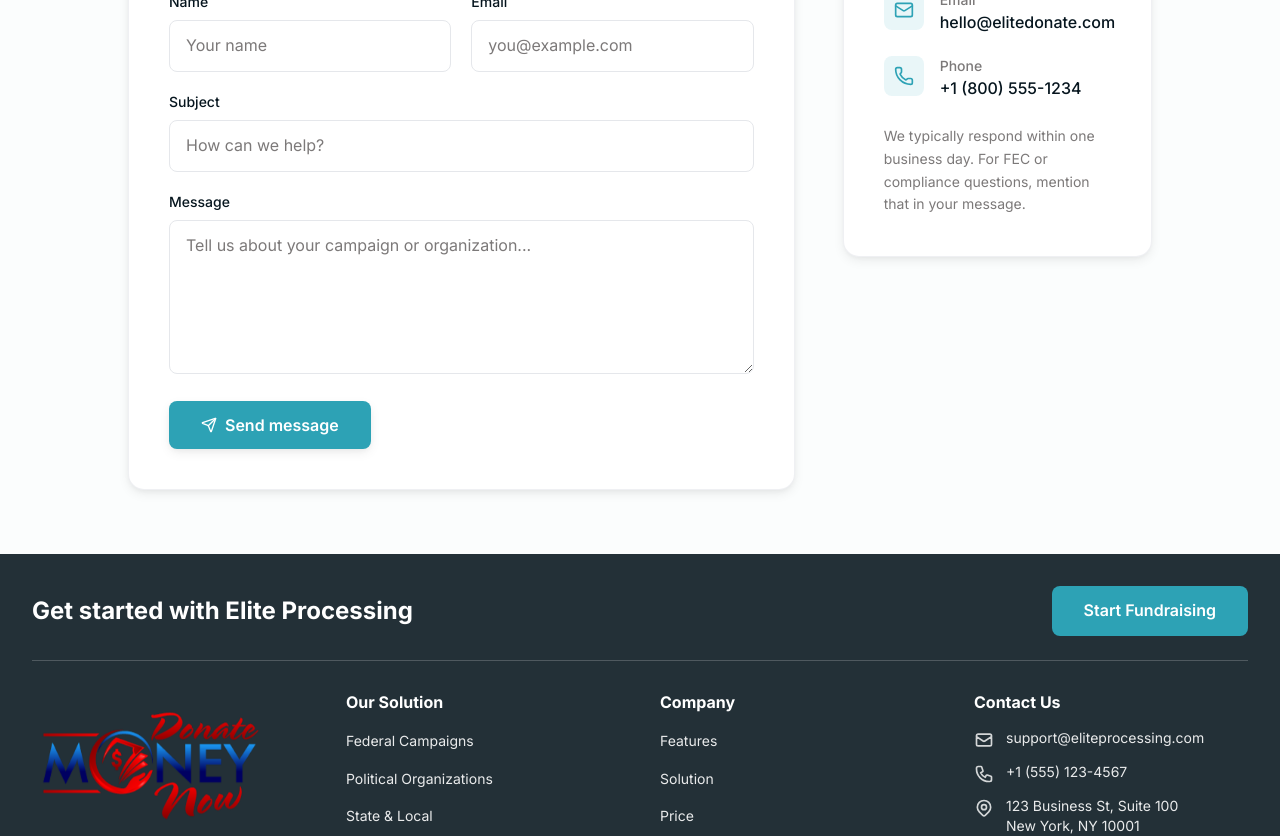
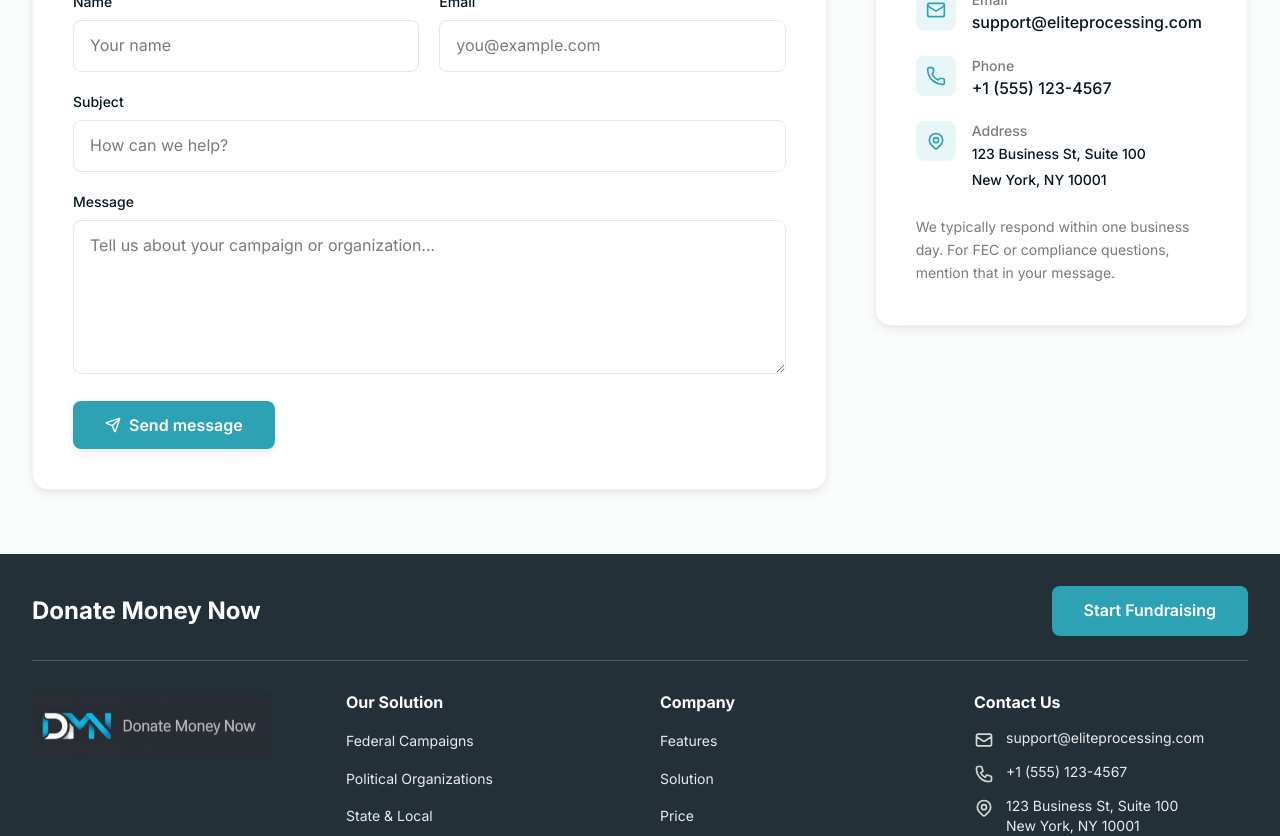
Before and after one commit to Amzad9/DONATE, a Next.js app: page /contact in a window 1280 px wide. Shown: the part 680-1516 px from the top of the page. Built offline with nearby package versions, Linux system fonts and the light colour scheme.

Commit message:
ui changes

```diff
--- a/app/components/Footer.tsx
+++ b/app/components/Footer.tsx
@@ -8,7 +8,7 @@ export default function Footer() {
       <div className="bg-darkSoft text-white pt-8">
         <div className="container mx-auto px-4 sm:px-6 lg:px-8 flex flex-col sm:flex-row justify-between items-center gap-6">
           <h2 className="text-xl sm:text-2xl font-bold text-left">
-            Get started with Elite Processing
+            Donate Money Now
           </h2>
           <Link
             href="/#start"
@@ -30,7 +30,7 @@ export default function Footer() {
             <div>
               <Link href="/" className="inline-block relative h-10 w-50 sm:h-12 sm:w-[240px] mb-4">
                 <Image
-                  src="/logo-h2 1.png"
+                  src="/DMNLogo.png"
                   alt="Donate Money Now"
                   className="object-contain object-left"
                   width={240}
@@ -232,7 +232,7 @@ export default function Footer() {
           {/* Bottom: Copyright + Legal */}
           <div className="border-t border-white/20 pt-3 flex flex-col sm:flex-row justify-between items-center gap-4">
             <p className="text-white/80 text-sm order-2 sm:order-1">
-              © {new Date().getFullYear()} Elite Processing. All rights reserved.
+             Donate Money Now © {new Date().getFullYear()}. All rights reserved.
             </p>
             <div className="flex items-center gap-2 text-sm order-1 sm:order-2">
               <Link href="/privacy" className="text-white/80 hover:text-white transition-colors">
--- a/app/components/Header.tsx
+++ b/app/components/Header.tsx
@@ -40,7 +40,7 @@ export default function Header() {
           <div className="flex items-center">
             <Link href="/" className="block relative  w-45 sm:h-20 sm:w-50">
               <Image
-                src="/logo-h2 1.png"
+                src="/DMNLogo.png"
                 alt="Donate Money Now"
                 fill
                 className="object-contain object-left"
--- a/app/contact/page.tsx
+++ b/app/contact/page.tsx
@@ -38,7 +38,7 @@ export default function ContactPage() {
               Get in touch
             </h1>
             <p className="text-lg lg:text-xl text-white/90 max-w-2xl mx-auto leading-relaxed">
-              Have questions about Elite Donate or ready to start fundraising? We’re here to help.
+              Have questions about Donate Money Now or ready to start fundraising? We’re here to help.
             </p>
           </div>
         </section>
@@ -52,7 +52,7 @@ export default function ContactPage() {
                 We typically respond within one business day. For FEC or compliance questions, mention that in your message.
               </p>
             </div>
-            <div className="grid lg:grid-cols-3 gap-10 lg:gap-12 max-w-5xl mx-auto">
+            <div className="grid lg:grid-cols-3 gap-10 lg:gap-12  mx-auto">
               {/* Contact form - 2 cols */}
               <div className="lg:col-span-2">
                 <div className="bg-white rounded-2xl p-8 lg:p-10 shadow-card border border-gray-200/60 transition-all duration-200 hover:shadow-lg hover:border-primary/20">
@@ -151,10 +151,10 @@ export default function ContactPage() {
                       <div>
                         <p className="text-sm font-medium text-textMuted">Email</p>
                         <a
-                          href="mailto:hello@elitedonate.com"
+                          href="mailto:support@eliteprocessing.com"
                           className="text-dark font-medium hover:text-primary transition-colors"
                         >
-                          hello@elitedonate.com
+                          support@eliteprocessing.com
                         </a>
                       </div>
                     </li>
@@ -165,13 +165,45 @@ export default function ContactPage() {
                       <div>
                         <p className="text-sm font-medium text-textMuted">Phone</p>
                         <a
-                          href="tel:+18005551234"
+                          href="tel:+15551234567"
                           className="text-dark font-medium hover:text-primary transition-colors"
                         >
-                          +1 (800) 555-1234
+                          +1 (555) 123-4567
                         </a>
                       </div>
                     </li>
+                      <li className="flex items-start gap-4">
+                        <span className="flex h-10 w-10 shrink-0 items-center justify-center rounded-lg bg-primary/10 text-primary">
+                          <svg
+                            className="w-5 h-5"
+                            fill="none"
+                            stroke="currentColor"
+                            viewBox="0 0 24 24"
+                            aria-hidden
+                          >
+                            <path
+                              strokeLinecap="round"
+                              strokeLinejoin="round"
+                              strokeWidth={2}
+                              d="M17.657 16.657L13.414 20.9a1.998 1.998 0 01-2.827 0l-4.244-4.243a8 8 0 1111.314 0z"
+                            />
+                            <path
+                              strokeLinecap="round"
+                              strokeLinejoin="round"
+                              strokeWidth={2}
+                              d="M15 11a3 3 0 11-6 0 3 3 0 016 0z"
+                            />
+                          </svg>
+                        </span>
+                        <div>
+                          <p className="text-sm font-medium text-textMuted">Address</p>
+                          <span className="text-dark font-medium hover:text-primary transition-colors text-sm">
+                            123 Business St, Suite 100
+                            <br />
+                            New York, NY 10001
+                          </span>
+                        </div>
+                      </li>
                   </ul>
                   <p className="text-sm text-textMuted mt-6 leading-relaxed">
                     We typically respond within one business day. For FEC or compliance questions, mention that in your message.
--- a/app/page.tsx
+++ b/app/page.tsx
@@ -51,7 +51,7 @@ export default function Home() {
                 </Link>
               </div>
             </div>
-            <div className="hidden lg:block order-1 lg:order-2 min-h-[280px]" aria-hidden />
+            <div className="hidden lg:block order-1 lg:order-2 min-h-70" aria-hidden />
           </div>
         </div>
       </section>
@@ -92,7 +92,7 @@ export default function Home() {
           <div className="grid lg:grid-cols-2 gap-6 lg:gap-8">
             <div className="relative rounded-2xl overflow-hidden shadow-card aspect-4/3 lg:aspect-auto lg:min-h-[320px]">
               <Image
-                src="https://images.unsplash.com/photo-1522071820081-009f0129c71c?w=800&q=80"
+                src="https://images.unsplash.com/photo-1551135049-8a33b5883817?q=80&w=2340&auto=format&fit=crop&ixlib=rb-4.1.0&ixid=M3wxMjA3fDB8MHxwaG90by1wYWdlfHx8fGVufDB8fHx8fA%3D%3D"
                 alt="Diverse team of professionals collaborating in an office"
                 fill
                 sizes="(max-width: 1024px) 100vw, 50vw"
@@ -122,7 +122,7 @@ export default function Home() {
           <div className="mb-12">
             <h2 className="text-3xl lg:text-4xl font-bold text-white mb-4">Finance</h2>
             <p className="text-white/90 text-lg max-w-2xl">
-              Track your donations, manage your donors, and reconcile your finances with ease. Elite Processing provides detailed reports and integrations to streamline your accounting.
+              Track your donations, manage your donors, and reconcile your finances with ease. Donate Money Now provides detailed reports and integrations to streamline your accounting.
             </p>
           </div>
           {/* Lighter blue line above cards */}
@@ -165,7 +165,7 @@ export default function Home() {
           <div className="mb-10">
             <h2 className="text-3xl lg:text-4xl font-bold text-dark mb-4">What We Deliver</h2>
             <p className="text-lg text-textMuted max-w-2xl">
-              Elite Processing provides all the tools you need to receive online donations, manage your donors, and track your fundraising progress, all in one place.
+              Donate Money Now provides all the tools you need to receive online donations, manage your donors, and track your fundraising progress, all in one place.
             </p>
           </div>
 
@@ -235,14 +235,14 @@ export default function Home() {
               </Link>
             </div>
             <div className="flex justify-center lg:justify-end">
-              <div className="relative bg-white rounded-2xl p-10 shadow-card border border-gray-200/60 text-center min-w-[300px] max-w-sm overflow-hidden">
+              <div className="relative rounded-2xl p-10 shadow-card border border-darkSoft text-center min-w-[300px] max-w-sm overflow-hidden">
                 {/* Subtle accent gradient at top */}
                 <div className="absolute top-0 left-0 right-0 h-1 bg-gradient-to-r from-primary to-dark" aria-hidden />
                 <div className="w-14 h-14 rounded-full bg-primary/10 flex items-center justify-center mx-auto mb-5">
                   <TrendingUp className="w-7 h-7 text-primary" />
                 </div>
                 <p className="text-4xl lg:text-5xl font-bold text-primary mb-2">$2.5B+</p>
-                <p className="text-textMuted text-base font-medium mb-6">Raised through Elite Processing</p>
+                <p className="text-textMuted text-base font-medium mb-6">Raised through Donate Money Now</p>
                 <div className="pt-4 border-t border-gray-100">
                   <p className="text-xs font-semibold text-primary uppercase tracking-wider">Trusted by 10,000+ campaigns</p>
                 </div>
@@ -254,8 +254,8 @@ export default function Home() {
 
      <section className="py-20 lg:py-16 bg-white">
           <div className="container mx-auto px-4 sm:px-6 lg:px-8">
-          <div className="text-center mb-16">
-            <h2 className="text-3xl lg:text-4xl font-bold text-dark mb-4">
+            <div className="text-center mb-8">
+              <h2 className="text-3xl lg:text-4xl font-bold text-dark mb-1">
                 Trusted by campaigns and nonprofits
               </h2>
               <p className="text-lg text-textMuted max-w-2xl mx-auto leading-relaxed">
@@ -264,26 +264,28 @@ export default function Home() {
             </div>
 
             <div className="grid md:grid-cols-3 gap-8 max-w-5xl mx-auto">
-            <div className="bg-primary rounded-2xl p-10 shadow-card border border-gray-200/60">
-              <p className="text-light leading-relaxed mb-6 text-base">
-                &ldquo;Elite Donate transformed our campaign fundraising. FEC reporting is automatic, and we raised 300% more than our previous cycle. The platform is built for political campaigns.&rdquo;
+              <div className="group bg-white rounded-2xl p-8 lg:p-10 text-center shadow-card border border-gray-200/60 transition-all duration-200 hover:shadow-lg hover:bg-primary hover:border-primary">
+                <p className="text-textMuted group-hover:text-white/90 leading-relaxed mb-6 text-base">
+                  &ldquo;Donate transformed our campaign fundraising. FEC reporting is automatic, and we raised 300% more than our previous cycle. The platform is built for political campaigns.&rdquo;
                 </p>
-              <p className="font-semibold text-dark text-base">Campaign Manager</p>
-              <p className="text-black text-sm mt-1">Federal Senate Campaign, Texas</p>
+                <p className="font-semibold text-dark group-hover:text-white mb-1 transition-colors">Campaign Manager</p>
+                <p className="text-textMuted group-hover:text-white/90 text-sm">Federal Senate Campaign, Texas</p>
               </div>
-            <div className="bg-primary rounded-2xl p-10 shadow-card border border-gray-200/60">
-              <p className="text-light leading-relaxed mb-6 text-base">
+
+              <div className="group bg-white rounded-2xl p-8 lg:p-10 text-center shadow-card border border-gray-200/60 transition-all duration-200 hover:shadow-lg hover:bg-primary hover:border-primary">
+                <p className="text-textMuted group-hover:text-white/90 leading-relaxed mb-6 text-base">
                   &ldquo;The FEC compliance features saved us countless hours. Contribution limits are automatically tracked, and reporting is seamless. Highly recommend for any political campaign.&rdquo;
                 </p>
-              <p className="font-semibold text-black text-base">Finance Director</p>
-              <p className="text-black text-sm mt-1">State House Campaign, California</p>
+                <p className="font-semibold text-dark group-hover:text-white mb-1 transition-colors">Finance Director</p>
+                <p className="text-textMuted group-hover:text-white/90 text-sm">State House Campaign, California</p>
               </div>
-            <div className="bg-primary rounded-2xl p-10 shadow-card border border-gray-200/60">
-              <p className="text-light leading-relaxed mb-6 text-base">
+
+              <div className="group bg-white rounded-2xl p-8 lg:p-10 text-center shadow-card border border-gray-200/60 transition-all duration-200 hover:shadow-lg hover:bg-primary hover:border-primary">
+                <p className="text-textMuted group-hover:text-white/90 leading-relaxed mb-6 text-base">
                   &ldquo;Our nonprofit saw a 5x increase in recurring donations. The donor management tools are excellent, and the support team understands our compliance needs.&rdquo;
                 </p>
-              <p className="font-semibold text-black text-base">Executive Director</p>
-              <p className="text-black text-sm mt-1">501(c)(3) Advocacy Organization</p>
+                <p className="font-semibold text-dark group-hover:text-white mb-1 transition-colors">Executive Director</p>
+                <p className="text-textMuted group-hover:text-white/90 text-sm">501(c)(3) Advocacy Organization</p>
               </div>
             </div>
           </div>
@@ -332,7 +334,7 @@ export default function Home() {
         <div className="container mx-auto px-4 sm:px-6 lg:px-8">
           <div className="mb-6">
             <h2 className="text-3xl lg:text-4xl font-bold text-dark mb-4">
-              See how organizations succeed with Elite
+              See how organizations succeed with Donate Money Now
             </h2>
             <p className="text-lg text-textMuted">
               Our pricing structure is simple. We only charge a small processing cost on donations.
@@ -341,9 +343,9 @@ export default function Home() {
 
           <div className="grid md:grid-cols-3 gap-8">
             {[
-              { title: "How Houston Campaign Streamlined Fundraising", desc: "Learn how a local campaign increased donations by 300% using Elite's tools.", img: "https://images.unsplash.com/photo-1540914124281-342587941389?w=600&q=80" },
-              { title: "How Superior Donor Support Made a Real Impact For ICAN", desc: "Learn how a local campaign increased donations by 300% using Elite's tools.", img: "https://images.unsplash.com/photo-1522071820081-009f0129c71c?w=600&q=80" },
-              { title: "How XO Marriage Transformed Donor Experience with Elite", desc: "Learn how a local campaign increased donations by 300% using Elite's tools.", img: "https://images.unsplash.com/photo-1552664730-d307ca884978?w=600&q=80" },
+              { title: "How Houston Campaign Streamlined Fundraising", desc: "Learn how a local campaign increased donations by 300% using Donate Money Now tools.", img: "https://images.unsplash.com/photo-1540914124281-342587941389?w=600&q=80" },
+              { title: "How Superior Donor Support Made a Real Impact For ICAN", desc: "Learn how a local campaign increased donations by 300% using Donate Money Now tools.", img: "https://images.unsplash.com/photo-1522071820081-009f0129c71c?w=600&q=80" },
+              { title: "How XO Marriage Transformed Donor Experience with Donate Money Now", desc: "Learn how a local campaign increased donations by 300% using Donate Money Now tools.", img: "https://images.unsplash.com/photo-1552664730-d307ca884978?w=600&q=80" },
             ].map((card) => (
               <article key={card.title} className="bg-white rounded-2xl overflow-hidden shadow-card flex flex-col">
                 <div className="relative aspect-video w-full">
@@ -466,14 +468,14 @@ export default function Home() {
             Ready to start fundraising?
           </h2>
           <p className="text-xl text-white/90 max-w-2xl mx-auto mb-10 leading-relaxed">
-            Join thousands of campaigns and nonprofits using Elite Donate. FEC compliant. Secure. Trusted.
+            Join thousands of campaigns and nonprofits using Donate Money Now. FEC compliant. Secure. Trusted.
           </p>
           <div className="flex flex-col sm:flex-row gap-4 justify-center">
             <Link
               href="#start"
               className="inline-flex justify-center items-center px-10 py-4 rounded-lg font-semibold text-lg bg-darkSoft hover:bg-darkSoft text-white transition-colors shadow-card"
             >
-              Get Started with Elite Donate
+              Get Started with Donate Money Now
             </Link>
             <Link
               href="#solutions"
--- a/app/pricing/page.tsx
+++ b/app/pricing/page.tsx
@@ -45,9 +45,9 @@ export default function PricingPage() {
             </div>
 
             <div className="grid grid-cols-1 sm:grid-cols-2 lg:grid-cols-3 gap-6 lg:gap-8">
-              {/* Why Teams Choose Elite Donate */}
+              {/* Why Teams Choose Donate Money Now */}
               <div className="group bg-white rounded-2xl p-8 lg:p-10 shadow-card border border-gray-200/60 flex flex-col transition-all duration-200 hover:shadow-lg hover:border-primary/20">
-                <h2 className="text-lg sm:text-xl font-bold text-dark mb-4 sm:mb-6">Why Teams Choose Elite Donate</h2>
+                <h2 className="text-lg sm:text-xl font-bold text-dark mb-4 sm:mb-6">Why Teams Choose Donate Money Now</h2>
                 <ul className="space-y-3 sm:space-y-4 mb-6 sm:mb-8 flex-1">
                   {["No hidden fees", "No monthly fees", "Free text to give", "Quick and easy setup", "Fast and friendly support team"].map((item) => (
                     <li key={item} className="flex items-center gap-3">
--- a/app/solutions/page.tsx
+++ b/app/solutions/page.tsx
@@ -36,7 +36,7 @@ export default function SolutionsPage() {
           <div className="container mx-auto px-4 sm:px-6 lg:px-8">
             <div className="mb-10 lg:mb-12">
               <h2 className="text-3xl lg:text-4xl font-bold text-dark mb-4">Purpose-built for every organization</h2>
-              <p className="text-lg text-textMuted max-w-2xl">
+              <p className="text-lg text-textMuted">
                 Get started in minutes with our purpose-built solutions for every type of organization.
               </p>
             </div>
```
Also changed, not shown: public/DMNLogo.png (added). Lines whose indentation alone changed are shown as unchanged.
